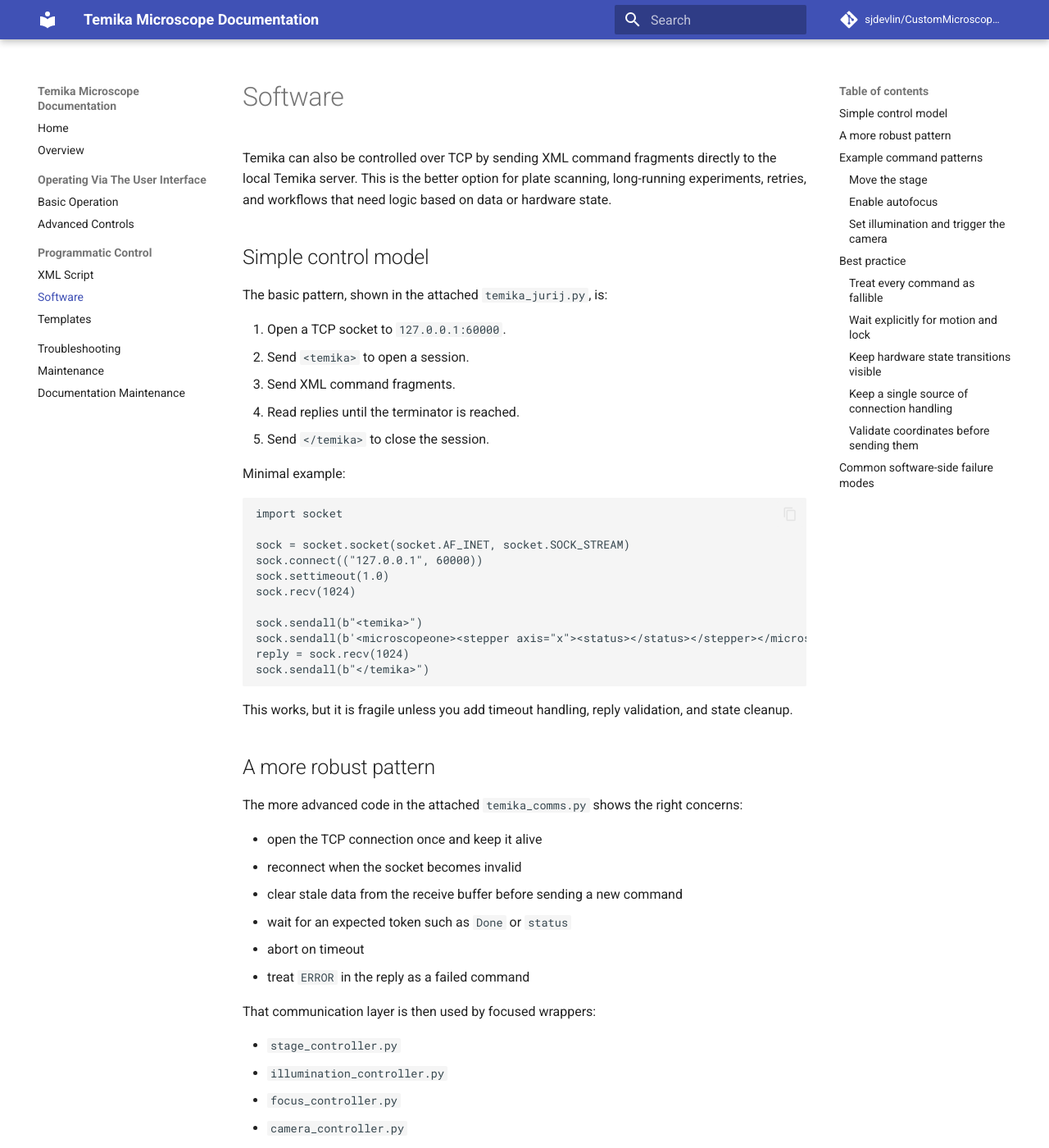
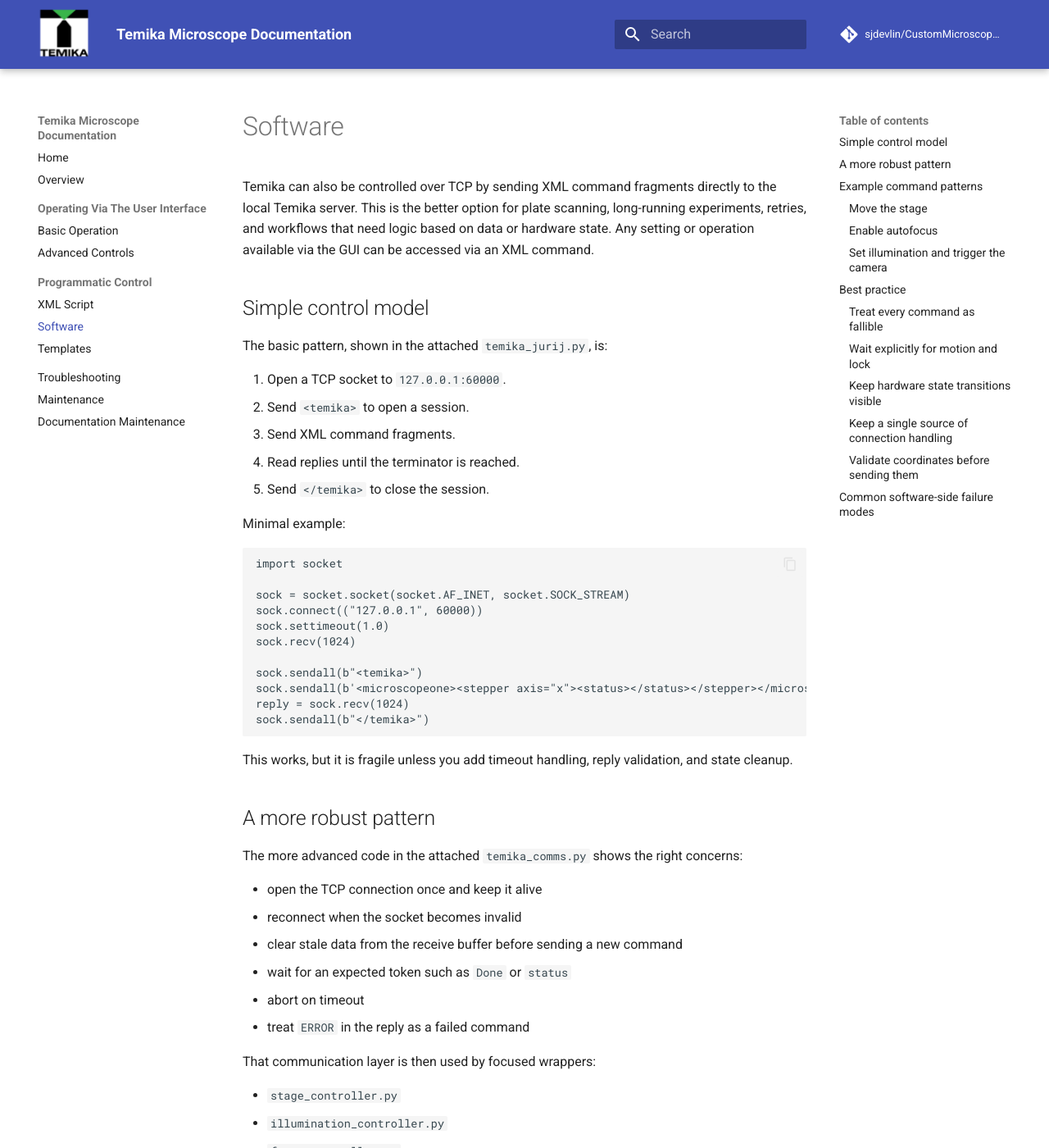
Before and after one commit to sjdevlin/CustomMicroscopeDocs, an MkDocs documentation site: the page built from docs/programmatic-control/software.md, in a window 1280 px wide and 1400 px high. Shown: the whole window at 82% size. Built offline with MkDocs 1.6.1 and Material for MkDocs 9.7.7, drawn with Linux system fonts in a browser that asks for light colours; comment, search, counter and statistics services are not loaded.

Commit message:
Add logo and expand fluorescence filter overview

```diff
--- a/docs/programmatic-control/software.md
+++ b/docs/programmatic-control/software.md
@@ -1,6 +1,6 @@
 # Software
 
-Temika can also be controlled over TCP by sending XML command fragments directly to the local Temika server. This is the better option for plate scanning, long-running experiments, retries, and workflows that need logic based on data or hardware state.
+Temika can also be controlled over TCP by sending XML command fragments directly to the local Temika server. This is the better option for plate scanning, long-running experiments, retries, and workflows that need logic based on data or hardware state.  Any setting or operation available via the GUI can be accessed via an XML command.
 
 ## Simple control model
 
--- /dev/null
+++ b/docs/stylesheets/extra.css
@@ -0,0 +1,5 @@
+.md-header__button.md-logo img,
+.md-header__button.md-logo svg {
+  width: 64px;
+  height: auto;
+}
--- a/mkdocs.yml
+++ b/mkdocs.yml
@@ -8,6 +8,7 @@
 theme:
   name: material
   language: en
+  logo: assets/other/temika_logo.png
   features:
     - navigation.sections
     - navigation.expand
@@ -25,6 +26,9 @@
 plugins:
   - search
 
+extra_css:
+  - stylesheets/extra.css
+
 nav:
   - Home: index.md
   - Overview: overview.md
```
Also changed, not shown: docs/operating-via-user-interface/basic-operation.md (+29 -21 lines), docs/overview.md (+21 -22 lines), docs/assets/images/temika-manual/camera_control.png (added), docs/assets/images/temika-manual/display-settings.png (added), docs/assets/images/temika-manual/display_settings.png (renamed from docs/assets/images/temika-manual/camera-control.png), docs/assets/images/temika-manual/microscopeone-environment.png, docs/assets/images/temika-manual/microscopeone-movement.png, docs/assets/other/temika_logo.png (added).
